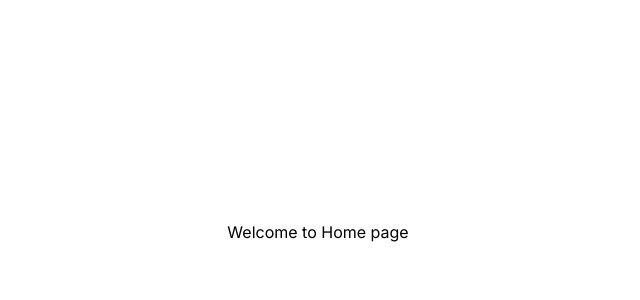
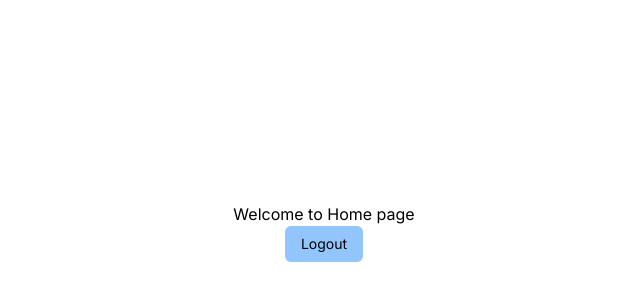
Before and after one commit to Azalmonawwar/nextjs, a Next.js app in the folder nextauthapplication/: page / in a window 1280 px wide. Shown: the part 168-468 px from the top of the page, without its empty margins (316-956 px from the left). Built offline with nearby package versions, Linux system fonts and the light colour scheme; no server answers.

Commit message:
added logout function

```diff
--- /dev/null
+++ b/nextauthapplication/src/app/api/user/logout/route.ts
@@ -0,0 +1,21 @@
+import { NextResponse,NextRequest } from "next/server";
+
+//logout function
+
+export async function GET(request:NextRequest){
+    try {
+        const response = NextResponse.json(
+            {
+                message: "Logout successful",
+                success: true,
+            }
+        )
+        response.cookies.set("token", "",
+        { httpOnly: true, expires: new Date(0)
+        });
+        return response;
+    } catch (error) {
+        return NextResponse.json({message :'Something went wrong'},{status:500});
+    }
+
+}
--- a/nextauthapplication/src/app/page.tsx
+++ b/nextauthapplication/src/app/page.tsx
@@ -1,38 +1,56 @@
 'use client'
 import axios from "axios"
+import { useRouter } from "next/navigation"
 import { useState, useEffect } from "react"
+
 type Data = {
   email: string;
   name: string;
   _id: string;
 }
+
 export default function Home() {
   const [data, setData] = useState<Data>({
     email: '',
     name: '',
     _id: '',
   })
+
+  const router = useRouter()
+
   const getUser = async () => {
-
     try {
       const { data } = await axios.get('/api/user')
+      // console.log(data)
       setData(data.data)
-      console.log(data)
+      // return await data.json()
     } catch (error) {
       console.log(error)
     }
   }
 
+  const logout = async () => {
+    try {
+      const { data } = await axios.get('/api/user/logout')
+
+      console.log(data)
+      router.push('/login')
+    } catch (error) {
+      console.log(error)
+    }
+  }
 
   useEffect(() => {
     getUser()
   }, [])
   return (
-    <>
-      <h1 className='h-screen flex items-center justify-center'>
+    <section className="h-screen flex flex-col items-center justify-center">
+      <h1 className=' '>
         Welcome to Home page
         <p className="text-xl font-bold capitalize ml-3">{data?.name}</p>
+
       </h1>
-    </>
+      <button className="text-sm px-4 py-2 bg-blue-300 text-black rounded-md" onClick={logout}>Logout</button>
+    </section>
   )
 }
```
